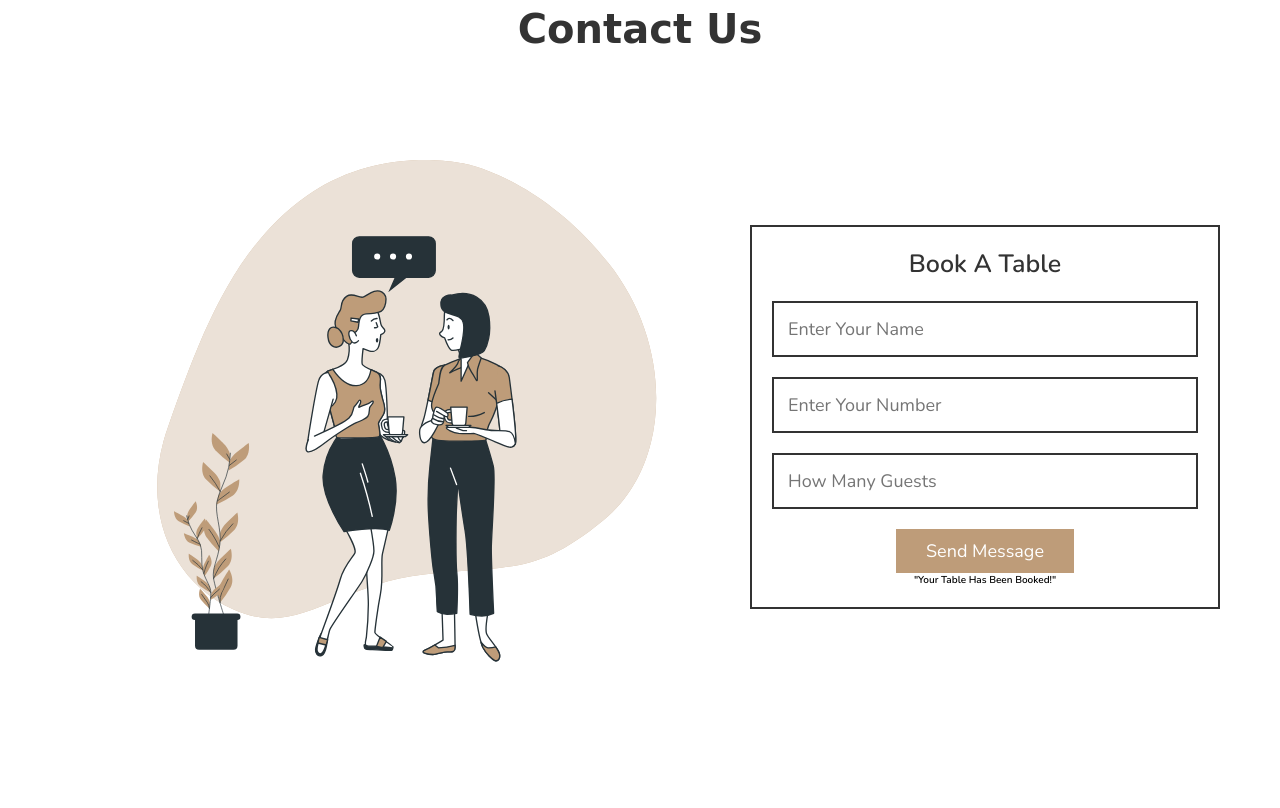
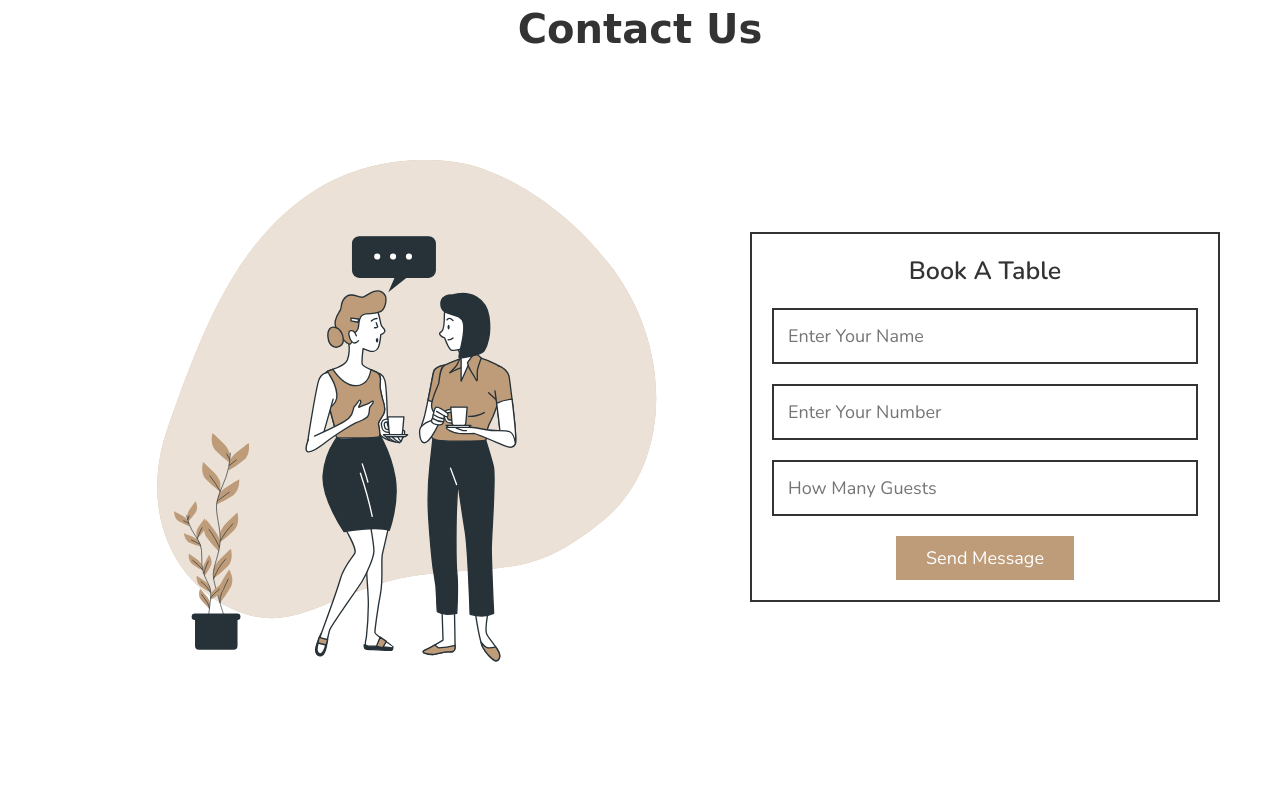
Before and after one commit to Ayushi-0099/Coffee-House, a PHP site: page / in a window 1280 px wide. Shown: the part 4385-5193 px from the top of the page. Run offline with PHP 8.4, Linux system fonts and the light colour scheme; some libraries are stand-ins or nearby versions; some web fonts are replaced.

Commit message:
Update index.php

```diff
--- a/index.php
+++ b/index.php
@@ -297,12 +297,8 @@ if(isset($message)){
          <input type="text" name="name" required class="box" maxlength="20" placeholder="enter your name">
          <input type="number" name="number" required class="box" maxlength="20" placeholder="enter your number" min="6000000000" max="9999999999" onkeypress="if(this.value.length == 10) return false">
          <input type="number" name="guests" required class="box" maxlength="20" placeholder="how many guests" min="0" max="99" onkeypress="if(this.value.length == 2) return false">
-         <input type="submit" name="send" value="send message" href="#send" class="btn">
-         <div id="send" class="dialog">
-            <p><strong>"Your Table has been Booked!" </strong>
-            </br>
-         </p>
-   </div>
+         <input type="submit" name="send" value="send message"  class="btn">
+
       </form>
 
    </div>
```
